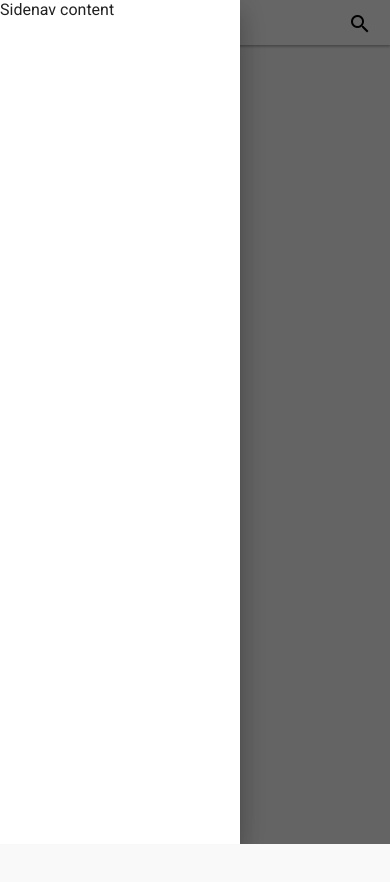
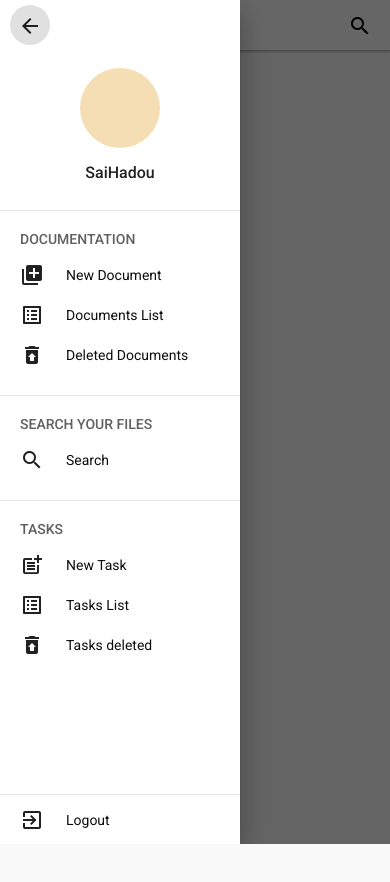
Before and after one commit to RuxTsuki/memokon, an Angular app: page / in a window 390 px wide. Both pictures are taken after a click on the button "menu". Shown: the top 882 px of the page. Built offline with nearby package versions, Linux system fonts and the light colour scheme.

Commit message:
Creacion del aside menu tan solo la interfaz falta toda la funcionalidad, sigo con el p[roblema de que sale una barrita abajo cuando hago scroll en mobile]

```diff
--- /dev/null
+++ b/src/app/components/my-zone/aside-items.ts
@@ -0,0 +1,47 @@
+
+import { IAsideSections } from "./my-zone.interface";
+
+export const asideItems: IAsideSections[] = [
+  {
+    title: 'Documentation',
+    code: '3',
+    items: [{
+      name: 'New Document',
+      iconName: 'library_add',
+      tooltip: 'Create a new space for your documentation'
+    }, {
+      name: 'Documents List',
+      iconName: 'list_alt',
+      tooltip: 'All my documentations'
+    }, {
+      name: 'Deleted Documents',
+      iconName: 'restore_from_trash',
+      tooltip: 'Documents that you deleted'
+    }]
+  },
+  {
+    title: 'Search your files',
+    items: [{
+      name: 'Search',
+      iconName: 'search',
+      tooltip: 'Search your task, documentations and more...'
+    }]
+  },
+  {
+    title: 'Tasks',
+    code: '3',
+    items: [{
+      name: 'New Task',
+      iconName: 'post_add',
+      tooltip: 'Add a new Task'
+    }, {
+      name: 'Tasks List',
+      iconName: 'list_alt',
+      tooltip: 'All my task'
+    }, {
+      name: 'Tasks deleted',
+      iconName: 'restore_from_trash',
+      tooltip: 'Task that i deleted'
+    }]
+  }
+]
--- a/src/app/components/my-zone/my-zone.component.html
+++ b/src/app/components/my-zone/my-zone.component.html
@@ -14,7 +14,34 @@
   </nav>
   <mat-sidenav-container class="aside-nav-container">
     <mat-sidenav #sidenav mode="over" (opened)="openAside()" (closed)="closeAside()" [fixedBottomGap]="0">
-            Sidenav content
+      <div class="aside-container">
+        <div class="aside-header">
+          <div class="aside-return">
+            <button (click)="sidenav.toggle()" mat-icon-button>
+              <i class="material-icons">arrow_back</i>
+            </button>
+          </div>
+          <div class="aside-image">
+            <div class="profile-image"></div>
+            <span>SaiHadou</span>
+          </div>
+        </div>
+        <div class="aside-main">
+          <div *ngFor="let asideSection of asideSections" class="aside-sections">
+            <h3> {{ asideSection.title }} </h3>
+            <div matRipple *ngFor="let section of asideSection.items" class="aside-items">
+              <div class="aside-section">
+                <i class="material-icons"> {{ section.iconName }} </i>
+                <span> {{ section.name }} </span>
+              </div>
+            </div>
+          </div>
+        </div>
+        <div matRipple class="aside-footer">
+          <i class="material-icons">exit_to_app</i>
+          <span> Logout </span>
+        </div>
+      </div>
     </mat-sidenav>
   </mat-sidenav-container>
   <main class="main">
@@ -26,13 +53,15 @@
 
 <ng-template #searchBarTemplate>
   <div class="search-bar">
-        Buscar
+    <mat-form-field style="height: 40px;">
+      <input matInput type="search" value="value">
+    </mat-form-field>
   </div>
 </ng-template>
 
 
 <ng-template #menuItemsTemplate>
-    <a href="#">
+  <a class="main-title" href="#">
     MEMOKON
   </a>
   <ul>
--- a/src/app/components/my-zone/my-zone.component.scss
+++ b/src/app/components/my-zone/my-zone.component.scss
@@ -7,7 +7,7 @@
   width: 100%;
   height: auto;
   display: grid;
-    height: 45px;
+  height: 50px;
   align-items: center;
   background: white;
   box-shadow: 0 2px 2px rgba(0, 0, 0, .24), 0 0 2px rgba(0, 0, 0, .12);
@@ -59,7 +59,12 @@
         font-weight: 400;
         width: 100%;
         height: 100%;
+        color: var(--spec-size-text-primary);
       }
+    }
+
+    .search-bar {
+      min-width: 400px;
     }
 
 
@@ -71,6 +76,12 @@
 }
 
 /* Aside */
+
+.show-aside {
+  right: 0;
+  transition: ease all 2s;
+}
+
 .aside-nav-container {
   position: fixed;
   top: 0;
@@ -82,17 +93,123 @@
 
 mat-sidenav {
   width: 240px;
+  height: 100%;
 }
 
-.show-aside {
-    right: 0;
+.aside-container {
+  height: 100%;
+  width: 100%;
+  display: grid;
+  grid-template-rows: 200px 1fr 50px;
+
+  .aside-header {
+    height: 100%;
+    width: 100%;
+
+    .aside-return {
+      height: 50px;
+      padding-left: 10px;
+      display: flex;
+      align-items: center;
     }
 
+    .aside-image {
+      height: 150px;
+      display: flex;
+      flex-direction: column;
+      justify-content: center;
+      align-items: center;
+
+      .profile-image {
+        background-color: wheat;
+        width: 80px;
+        height: 80px;
+        border-radius: 50%;
+      }
+
+      span {
+        margin-top: 15px;
+        font-size: 1rem;
+        font-weight: 500;
+      }
+    }
+  }
+
+  .aside-main {
+    padding-top: 10px;
+
+    .aside-sections {
+      border-top: 1px solid var(--spec-10-percent-layer);
+      padding: 20px 0;
+
+      h3 {
+        color: var(--spec-text-secondary);
+        font-weight: 400;
+        font-size: var(--spec-size-text-primary);
+        text-transform: uppercase;
+        font-weight: 500;
+        padding: 0 20px 8px 20px;
+      }
+
+      .aside-items {
+        height: 40px;
+        cursor: pointer;
+
+        &:hover {
+          background-color: var(--spec-10-percent-layer);
+        }
+
+        .aside-section {
+          padding: 0 20px;
+          height: 100%;
+          display: flex;
+          align-self: center;
+          align-items: center;
+
+          i {
+            margin-right: 22px;
+          }
+
+          span {
+            color: var(--spec-text-primary);
+            font-weight: 400;
+            font-size: var(--spec-size-text-primary);
+            overflow: hidden;
+          }
+        }
+      }
+    }
+  }
+
+  .aside-footer {
+    border-top: 1px solid var(--spec-10-percent-layer);
+    height: 100%;
+    padding: 0 20px;
+    display: flex;
+    align-self: center;
+    align-items: center;
+    cursor: pointer;
+
+    &:hover {
+      background-color: var(--spec-10-percent-layer);
+    }
+
+    i {
+      margin-right: 22px;
+    }
+
+    span {
+      color: var(--spec-text-primary);
+      font-weight: 400;
+      font-size: var(--spec-size-text-primary);
+      overflow: hidden;
+    }
+  }
+}
 
 
 .main {
   height: 100%;
-
 }
 
 /* otras */
@@ -112,8 +229,6 @@ mat-sidenav {
 }
 
 
-
-
 .modal-container {
   box-shadow: 0 11px 15px -7px rgba(0, 0, 0, .2), 0 24px 38px 3px rgba(0, 0, 0, .14), 0 9px 46px 8px rgba(0, 0, 0, .12);
   background: #fff;
--- a/src/app/components/my-zone/my-zone.component.ts
+++ b/src/app/components/my-zone/my-zone.component.ts
@@ -1,6 +1,7 @@
 import { Component, OnInit, ElementRef, TemplateRef, ViewChild, AfterViewInit } from '@angular/core';
-import { IMenuItems } from './my-zone.interface';
+import { IMenuItems, IAsideSections } from './my-zone.interface';
 import { MatSidenav } from '@angular/material/sidenav';
+import { asideItems } from "./aside-items";
 
 @Component({
   selector: 'app-my-zone',
@@ -20,6 +21,7 @@ export class MyZoneComponent implements OnInit, AfterViewInit {
     { name: 'Explore' },
     { name: 'More' }
   ];
+  asideSections: IAsideSections[] = asideItems;
   @ViewChild('sidenav', { static: false }) sidenav: MatSidenav;
   @ViewChild('buttonToTop', { static: false }) buttonToTop: ElementRef<HTMLDivElement>;
 
--- a/src/app/components/my-zone/my-zone.module.ts
+++ b/src/app/components/my-zone/my-zone.module.ts
@@ -1,7 +1,7 @@
 import { NgModule } from '@angular/core';
 import { CommonModule } from '@angular/common';
+
 import { MyZoneComponent } from './my-zone.component';
-
 import { MyZoneRouting } from './my-zone.routing';
 
 import { MatIconModule } from '@angular/material/icon';
@@ -9,6 +9,7 @@ import { MatButtonModule } from '@angular/material/button';
 import { MatTooltipModule } from '@angular/material/tooltip';
 import { MatSidenavModule } from '@angular/material/sidenav';
 import { MatInputModule } from '@angular/material/input';
+import { MatRippleModule } from '@angular/material/core';
 @NgModule({
   declarations: [
     MyZoneComponent
@@ -21,7 +22,8 @@ import { MatInputModule } from '@angular/material/input';
     MatTooltipModule,
     MatTooltipModule,
     MatSidenavModule,
-    MatInputModule
+    MatInputModule,
+    MatRippleModule
   ]
 })
 export class MyZoneModule { }
--- a/src/styles.scss
+++ b/src/styles.scss
@@ -16,10 +16,12 @@ body {
 }
 
 :root {
-
   --secondary-color: #f9f9f9;
   --icons-color: #6C7B8A;
-
+  --spec-10-percent-layer: rgba(0, 0, 0, 0.10);
+  --spec-text-secondary: #606060;
+  --spec-text-primary: #0d0d0d;
+  --spec-size-text-primary: 0.875rem;
 }
 
 *,
@@ -42,6 +44,7 @@ a:active,
 a:focus {
   text-decoration: none;
   color: initial;
+  outline: 0;
 }
 
 
--- a/tsconfig.json
+++ b/tsconfig.json
@@ -21,6 +21,7 @@
   },
   "angularCompilerOptions": {
     "fullTemplateTypeCheck": true,
-    "strictInjectionParameters": true
+    "strictInjectionParameters": true,
+    "strictTemplates": true
   }
 }
```
Also changed, not shown: src/app/components/my-zone/my-zone.interface.ts (+17 -5 lines). Lines whose indentation alone changed are shown as unchanged.
